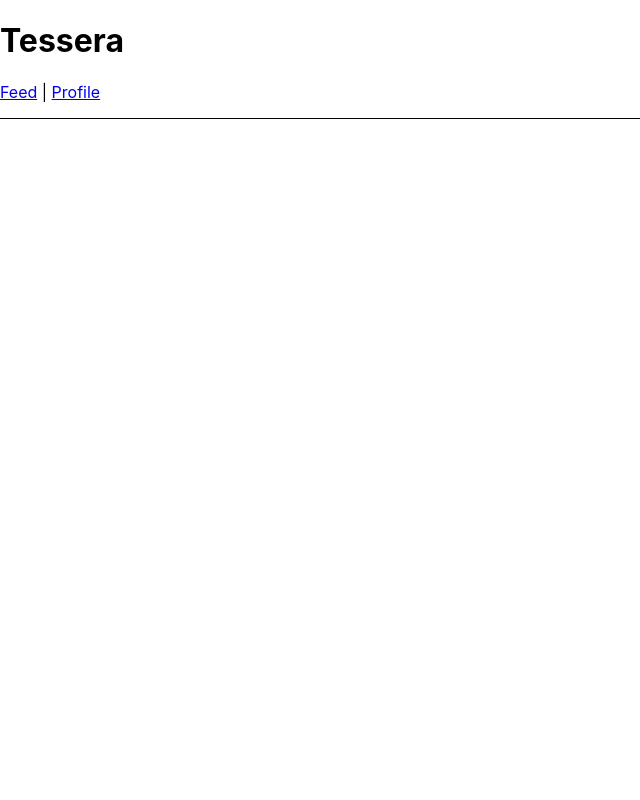
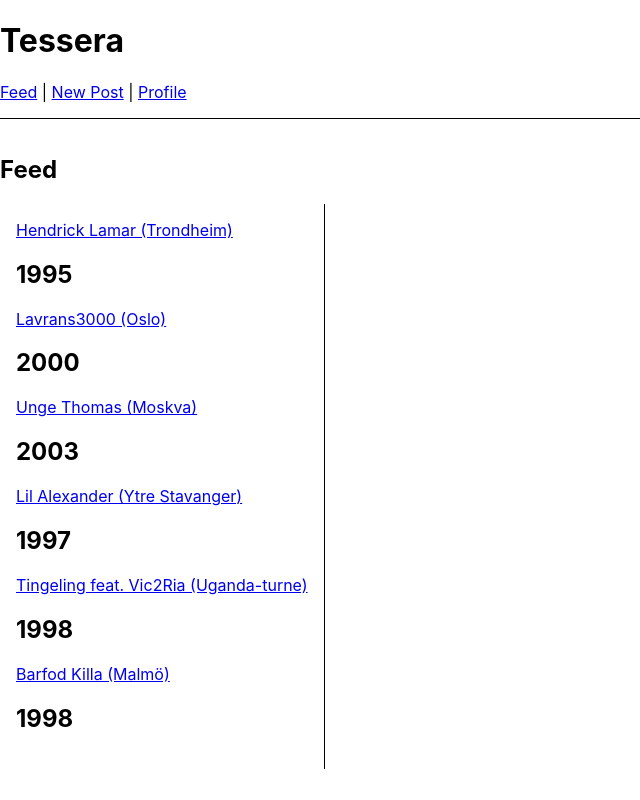
Before and after one commit to Alexanderbrandhaug/tesseraWebapp, a React (Create React App) app in the folder frontend/tessera-webapp/: page /feed in a window 1280 px wide. Shown: the whole page, without its empty margins (0-640 px from the left). Built offline with nearby package versions, Linux system fonts and the light colour scheme.

Commit message:
Satt opp react-router for aa kunne bytte sider og ha nav-bar

```diff
--- a/frontend/tessera-webapp/package.json
+++ b/frontend/tessera-webapp/package.json
@@ -6,6 +6,10 @@
     "@testing-library/jest-dom": "^5.16.2",
     "@testing-library/react": "^12.1.2",
     "@testing-library/user-event": "^13.5.0",
+    "@types/jest": "^27.4.0",
+    "@types/node": "^17.0.15",
+    "@types/react": "^17.0.39",
+    "@types/react-dom": "^17.0.11",
     "axios": "^0.25.0",
     "react": "^17.0.2",
     "react-dom": "^17.0.2",
--- a/frontend/tessera-webapp/src/App.js
+++ b/frontend/tessera-webapp/src/App.tsx
@@ -1,5 +1,5 @@
 import './App.css';
-import { Link } from "react-router-dom";
+import {Outlet, Link } from "react-router-dom";
 
 function App() {
   return (
@@ -8,12 +8,13 @@ function App() {
       <nav
         style={{
           borderBottom: "solid 1px",
-          paddingBottom: "1rem"
+          paddingBottom: "1rem",
         }}
       >
-        <Link to="/feed">Feed</Link> |{" "}
+        <Link to="/feed">Feed</Link> | <Link to="/newpost">New Post</Link> |{" "}
         <Link to="/profile">Profile</Link>
       </nav>
+      <Outlet />
     </div>
   );
 }
--- /dev/null
+++ b/frontend/tessera-webapp/src/Components/PostWidget.tsx
@@ -0,0 +1,24 @@
+import React from "react";
+import { Link } from "react-router-dom";
+
+interface PostProps {
+  pid: string,
+  title: string,
+
+}
+
+export default function PostWidget(props: PostProps){
+
+
+  return (
+    <div>
+      <Link
+        style={{ display: "block" }}
+        to={`/posts/${props.pid}`}
+      >
+        {props.title}
+      </Link>
+      <h1>{props.pid}</h1>
+    </div>
+  );
+}
--- /dev/null
+++ b/frontend/tessera-webapp/src/Pages/feed.tsx
@@ -0,0 +1,28 @@
+import React from "react";
+import { Link } from "react-router-dom";
+import Post from "../Components/PostWidget";
+import { getPosts } from "../Utility/data";
+
+export default function FeedPage() {
+
+  let posts = getPosts();
+
+  return (
+    <main style={{ padding: "1rem 0" }}>
+      <h2>Feed</h2>
+
+      <div style={{ display: "flex" }}>
+        <nav
+          style={{
+            borderRight: "solid 1px",
+            padding: "1rem",
+          }}
+        >
+          {posts.map((post) => (
+            <Post key={post.number} pid={post.number + ""} title={post.name} />
+          ))}
+        </nav>
+      </div>
+    </main>
+  );
+}
--- /dev/null
+++ b/frontend/tessera-webapp/src/Pages/newpost.tsx
@@ -0,0 +1,9 @@
+import React from "react";
+
+export default function NewPostPage() {
+  return (
+    <main style={{ padding: "1rem 0" }}>
+      <h2>New Post</h2>
+    </main>
+  );
+}
--- /dev/null
+++ b/frontend/tessera-webapp/src/Pages/profile.tsx
@@ -0,0 +1,9 @@
+import React from "react";
+
+export default function ProfilePage() {
+  return (
+    <main style={{ padding: "1rem 0" }}>
+      <h2>Profile</h2>
+    </main>
+  );
+}
--- /dev/null
+++ b/frontend/tessera-webapp/src/Pages/unknownurl.tsx
@@ -0,0 +1,9 @@
+import React from "react";
+
+export default function UnknownURLPage() {
+  return (
+    <main style={{ padding: "1rem 0" }}>
+      <h2>Nothing here! Please check the URL.</h2>
+    </main>
+  );
+}
--- /dev/null
+++ b/frontend/tessera-webapp/src/Utility/data.ts
@@ -0,0 +1,44 @@
+import axios from 'axios';
+
+let posts = [
+  {
+    name: "Hendrick Lamar (Trondheim)",
+    number: 1995,
+    amount: "$10,800",
+    due: "12/05/1995"
+  },
+  {
+    name: "Lavrans3000 (Oslo)",
+    number: 2000,
+    amount: "$8,000",
+    due: "10/31/2000"
+  },
+  {
+    name: "Unge Thomas (Moskva)",
+    number: 2003,
+    amount: "$9,500",
+    due: "07/22/2003"
+  },
+  {
+    name: "Lil Alexander (Ytre Stavanger)",
+    number: 1997,
+    amount: "$14,000",
+    due: "09/01/1997"
+  },
+  {
+    name: "Tingeling feat. Vic2Ria (Uganda-turne)",
+    number: 1998,
+    amount: "$4,600",
+    due: "01/27/2998"
+  },
+  {
+    name: "Barfod Killa (Malmö)",
+    number: 1998,
+    amount: "$4,600",
+    due: "01/27/2998"
+  }
+];
+
+export function getPosts() {
+  return posts;
+}
--- a/frontend/tessera-webapp/src/index.js
+++ /dev/null
@@ -1,20 +0,0 @@
-import React from 'react';
-import ReactDOM from 'react-dom';
-import './index.css';
-import App from './App';
-import reportWebVitals from './reportWebVitals';
-import { BrowserRouter } from 'react-router-dom';
-
-ReactDOM.render(
-  <React.StrictMode>
-    <BrowserRouter>
-      <App />
-    </BrowserRouter>
-  </React.StrictMode>,
-  document.getElementById('root')
-);
-
-// If you want to start measuring performance in your app, pass a function
-// to log results (for example: reportWebVitals(console.log))
-// or send to an analytics endpoint. Learn more: https://bit.ly/CRA-vitals
-reportWebVitals();
--- /dev/null
+++ b/frontend/tessera-webapp/src/index.tsx
@@ -0,0 +1,34 @@
+import React from 'react';
+import ReactDOM from 'react-dom';
+import './index.css';
+import App from './App';
+import reportWebVitals from './reportWebVitals';
+import { BrowserRouter, Routes, Route } from 'react-router-dom';
+import Profile from './Pages/profile';
+import Feed from './Pages/feed';
+import UnknownURL from './Pages/unknownurl';
+import NewPostPage from './Pages/newpost';
+import UnknownURLPage from './Pages/unknownurl';
+import ProfilePage from './Pages/profile';
+import FeedPage from './Pages/feed';
+
+ReactDOM.render(
+  <React.StrictMode>
+    <BrowserRouter>
+      <Routes>
+        <Route path="/" element={<App />}>
+          <Route path="feed" element={<FeedPage />} />
+          <Route path="profile" element={<ProfilePage />} />
+          <Route path="newpost" element={<NewPostPage />} />
+          <Route path="*" element={<UnknownURLPage />} />
+        </Route>
+      </Routes>
+    </BrowserRouter>
+  </React.StrictMode>,
+  document.getElementById("root")
+);
+
+// If you want to start measuring performance in your app, pass a function
+// to log results (for example: reportWebVitals(console.log))
+// or send to an analytics endpoint. Learn more: https://bit.ly/CRA-vitals
+reportWebVitals();
```
Also changed, not shown: frontend/tessera-webapp/src/DataTypes/Post.ts (added), 1 other file (tests, documents, lock files or other folders).
